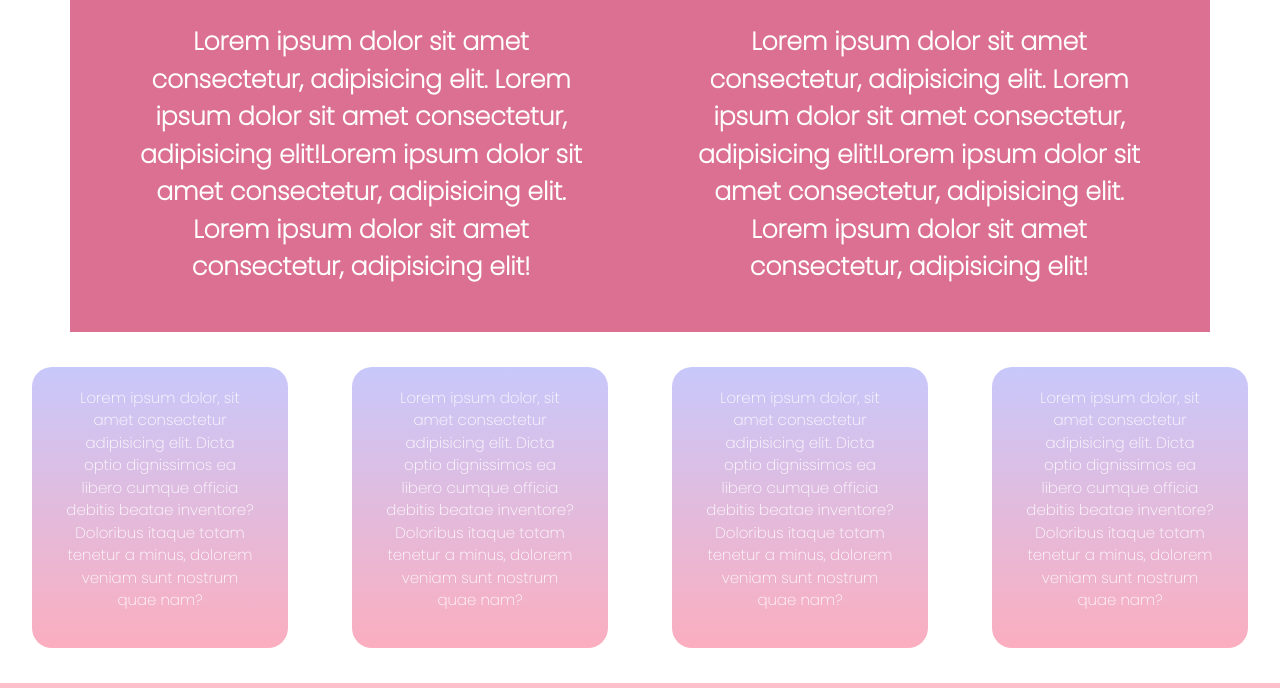
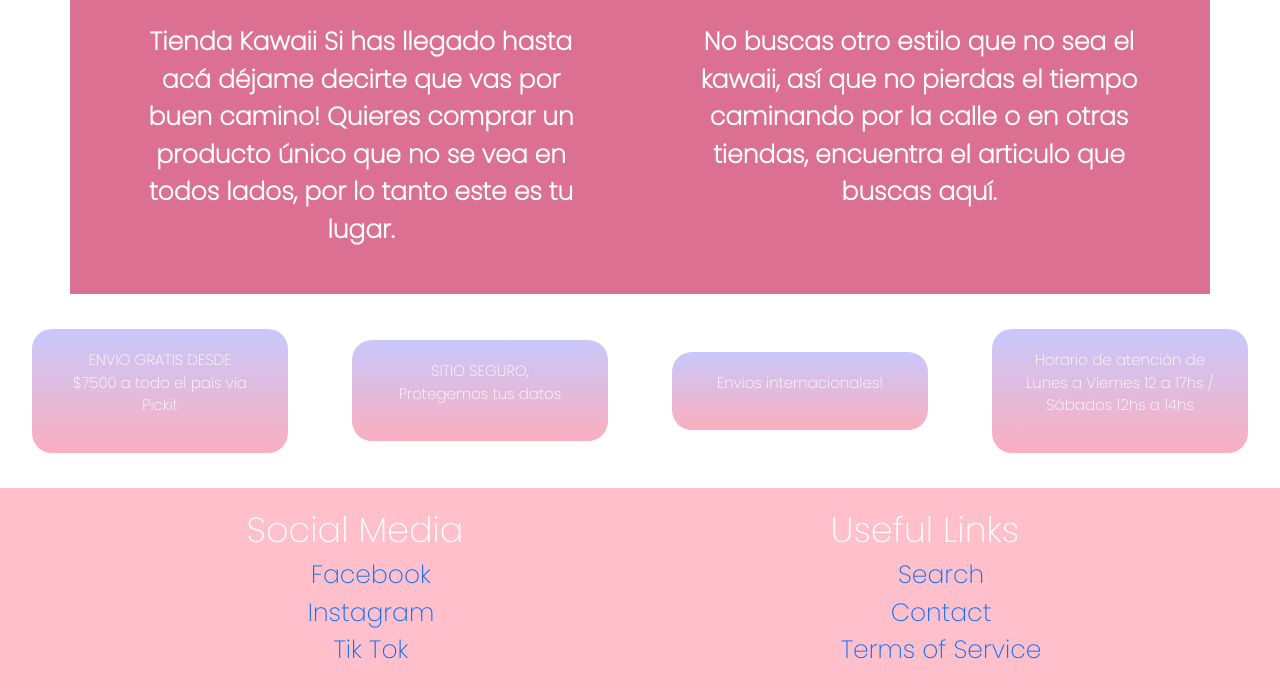
Before and after one commit to jessicasabrina/starlight_repo, a website: page index.html in a window 1280 px wide. Shown: the part 598-1286 px from the top of the page. Drawn offline with nearby package versions, Linux system fonts and the light colour scheme.

Commit message:
quinta version

```diff
--- a/index.html
+++ b/index.html
@@ -75,7 +75,8 @@
             <div class="row">
                 <div class="col">
                     <div class="container">
-                        <p class="texto-index">Lorem ipsum dolor sit amet consectetur, adipisicing elit. Lorem ipsum dolor sit amet consectetur, adipisicing elit!Lorem ipsum dolor sit amet consectetur, adipisicing elit. Lorem ipsum dolor sit amet consectetur, adipisicing elit!</p>
+                        <p class="texto-index">Tienda Kawaii
+                            Si has llegado hasta acá déjame decirte que vas por buen camino! Quieres comprar un producto único que no se vea en todos lados, por lo tanto este es tu lugar. </p>
                     </div>
                 </div>
                 <div class="col">
@@ -85,7 +86,7 @@
                         </div>
                     </div> -->
                     <div class="container">
-                        <p class="texto-index">Lorem ipsum dolor sit amet consectetur, adipisicing elit. Lorem ipsum dolor sit amet consectetur, adipisicing elit!Lorem ipsum dolor sit amet consectetur, adipisicing elit. Lorem ipsum dolor sit amet consectetur, adipisicing elit!</p>
+                        <p class="texto-index"> No buscas otro estilo que no sea el kawaii, así que no pierdas el tiempo caminando por la calle o en otras tiendas, encuentra el articulo que buscas aquí. </p>
                     </div>
                 </div>
             </div>
@@ -95,16 +96,17 @@
 
         <div id="container-boxindex">
             <div class="index-box1">
-                <p class="box-info"> Lorem ipsum dolor, sit amet consectetur adipisicing elit. Dicta optio dignissimos ea libero cumque officia debitis beatae inventore? Doloribus itaque totam tenetur a minus, dolorem veniam sunt nostrum quae nam?</p>
+                <p class="box-info"> ENVIO GRATIS DESDE $7500 a todo el país vía Pickit</p>
             </div>
             <div class="index-box1">
-                <p class="box-info"> Lorem ipsum dolor, sit amet consectetur adipisicing elit. Dicta optio dignissimos ea libero cumque officia debitis beatae inventore? Doloribus itaque totam tenetur a minus, dolorem veniam sunt nostrum quae nam?</p>
+                <p class="box-info"> SITIO SEGURO, Protegemos tus datos</p>
             </div>
             <div class="index-box1">
-                <p class="box-info"> Lorem ipsum dolor, sit amet consectetur adipisicing elit. Dicta optio dignissimos ea libero cumque officia debitis beatae inventore? Doloribus itaque totam tenetur a minus, dolorem veniam sunt nostrum quae nam?</p>
+                <p class="box-info"> Envios internacionales!</p>
+
             </div>
             <div class="index-box1">
-                <p class="box-info"> Lorem ipsum dolor, sit amet consectetur adipisicing elit. Dicta optio dignissimos ea libero cumque officia debitis beatae inventore? Doloribus itaque totam tenetur a minus, dolorem veniam sunt nostrum quae nam?</p>
+                <p class="box-info"> Horario de atención de Lunes a Viernes 12 a 17hs / Sábados 12hs a 14hs </p>
             </div>
         </div>
 
```
Also changed, not shown: html/about.html (+3 -3 lines).
